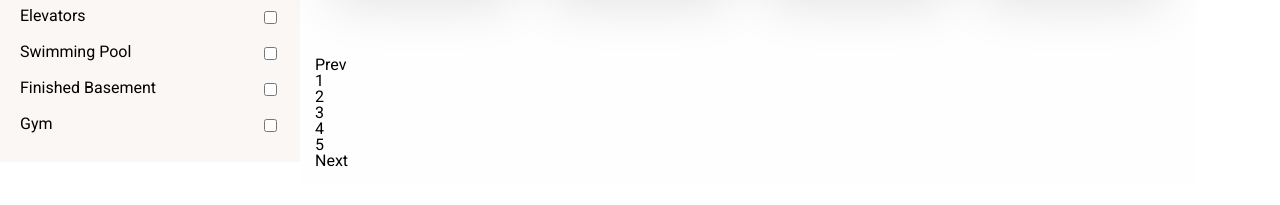
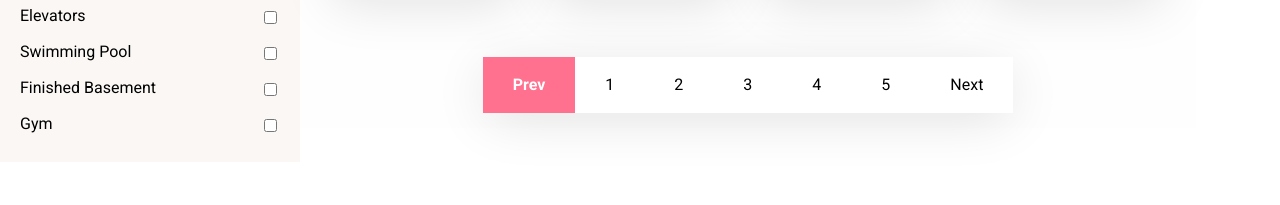
Before and after one commit to edwinchen85/real_estate_react_app, a React app: page / in a window 1280 px wide. Shown: the part 457-662 px from the top of the page. Built offline with nearby package versions, Linux system fonts and the light colour scheme.

Commit message:
Style the pagination

```diff
--- a/assets/js/realEstate/Listings.js
+++ b/assets/js/realEstate/Listings.js
@@ -167,9 +167,9 @@ export default class Header extends Component {
           </div>
         </section>
 
-        <section className="pagination">
-          <ul className="pagination-nums">
-            <li>Prev</li>
+        <section id="pagination">
+          <ul className="pages">
+            <li className="active">Prev</li>
             <li>1</li>
             <li>2</li>
             <li>3</li>
--- a/assets/sass/_content-area.scss
+++ b/assets/sass/_content-area.scss
@@ -248,6 +248,29 @@
   }
 }
 
+#pagination {
+  text-align: center;
+
+  .pages {
+    display: inline-block;
+    background: white;
+    box-shadow: 0 9px 54px -4px rgba(224,224,224,1);
+  }
+
+  li {
+    display: inline-block;
+    padding: 20px 30px;
+
+    &.active,
+    &:hover {
+      color: white;
+      background: $pink;
+      font-weight: 700;
+      cursor: pointer;
+    }
+  }
+}
+
 .col-md-3 {
   width: 25%;
   display: inline-block;
--- a/public/js/components/realEstate.js
+++ b/public/js/components/realEstate.js
@@ -754,13 +754,13 @@ var Header = function (_Component) {
         ),
         _react2.default.createElement(
           "section",
-          { className: "pagination" },
+          { id: "pagination" },
           _react2.default.createElement(
             "ul",
-            { className: "pagination-nums" },
+            { className: "pages" },
             _react2.default.createElement(
               "li",
-              null,
+              { className: "active" },
               "Prev"
             ),
             _react2.default.createElement(
```
Also changed, not shown: public/css/main.css.
